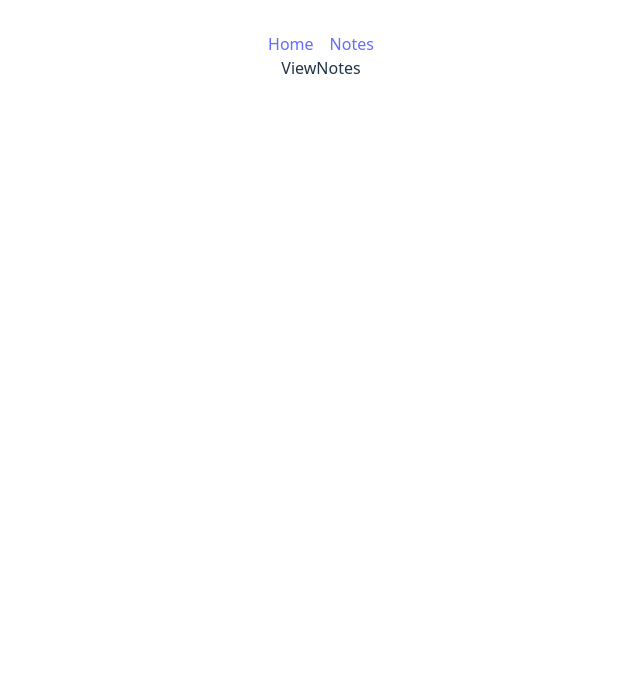
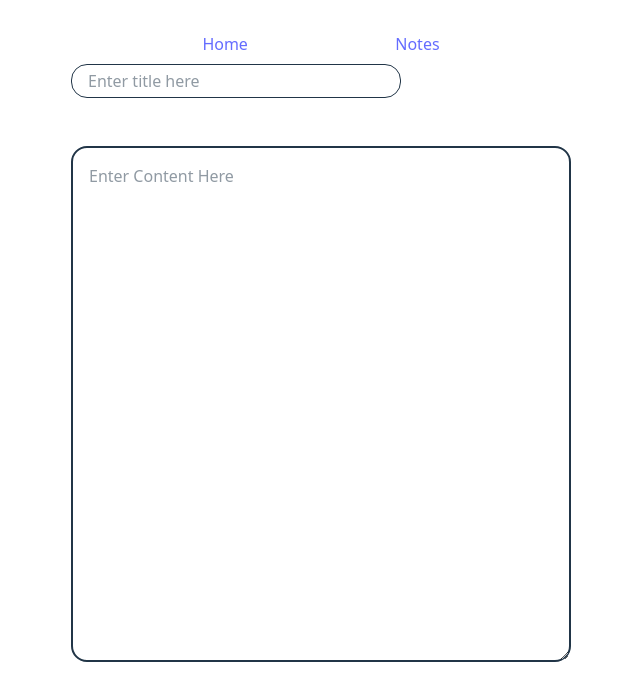
Before and after one commit to KhushiSri13/Projects, a React (Vite) app in the folder NotesApp/: page /notes/1 in a window 1280 px wide. Shown: the top 700 px of the page, without its empty margins (319-959 px from the left). Built offline with nearby package versions, Linux system fonts and the light colour scheme.

Commit message:
viewNotes logic

```diff
--- a/NotesApp/src/components/Home.jsx
+++ b/NotesApp/src/components/Home.jsx
@@ -1,14 +1,23 @@
-import React, { useState } from 'react'
+import React, { useEffect, useState } from 'react'
 import { useSearchParams } from 'react-router-dom';
-import { useDispatch } from 'react-redux'
+import { useDispatch, useSelector } from 'react-redux'
 import { addToNotes, updateToNotes } from '../redux/noteSlice';
 const Home = () => {
     const [ title,setTitle] = useState('');
     const [value, setValue] = useState('');
     const [searchParams,setSearchParams] = useSearchParams();
     const NotesId = searchParams.get("notesId");
-    console.log("NotesId from URL:", NotesId);
-    const dispatch = useDispatch()
+    const allNotes = useSelector((state)=>state.notes.note)
+    // console.log("NotesId from URL:", NotesId);
+
+    const dispatch = useDispatch();
+    useEffect(()=>{
+          if(NotesId){
+            const notes = allNotes.find((p)=>p._id === NotesId);
+            setTitle(notes.title);
+            setValue(notes.content);
+          }
+    },[NotesId])
     function createNotes(){
       const note = {
         title: title,
--- a/NotesApp/src/components/ViewNotes.jsx
+++ b/NotesApp/src/components/ViewNotes.jsx
@@ -1,8 +1,33 @@
-import React from 'react'
+// import React from 'react'
+import React, { useEffect, useState } from 'react'
+import { useParams, useSearchParams } from 'react-router-dom';
+import { useDispatch, useSelector } from 'react-redux'
+import { addToNotes, updateToNotes } from '../redux/noteSlice';
+const ViewNotes = () => {
 
-const ViewNotes = () => {
+  const {id} = useParams();
+
+  const allNotes = useSelector((state)=> state.notes.note)
+
+  const notes = allNotes.find((p) => String(p._id) === String(id));
+
+  console.log("notes id: ",id);
+
   return (
-    <div>ViewNotes</div>
+    <div>
+      <div className='flex flex-row gap-7 place-content-between'>
+        <input className='p-1 rounded-2xl mt-2 w-[66%] pl-4 border'
+        type="text" placeholder='Enter title here' value={notes?.title || ""} disabled/>
+        {/* <button className='flex flex-row gap-7 ' onClick={createNotes}>
+           {(NotesId) ? "Update Notes" : "Create Notes"}
+        </button> */}
+      </div>
+      <div className='mt-8'>
+        <textarea className='rounded-2xl mt-4 min-w-[500px] p-4 border-2'
+        value={notes?.content || ""} placeholder="Enter Content Here" disabled
+          rows={20}/>
+      </div>
+    </div>
   )
 }
 
```
